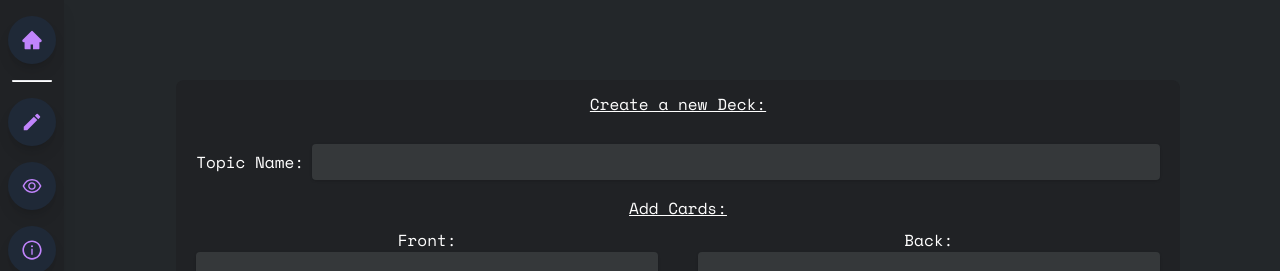
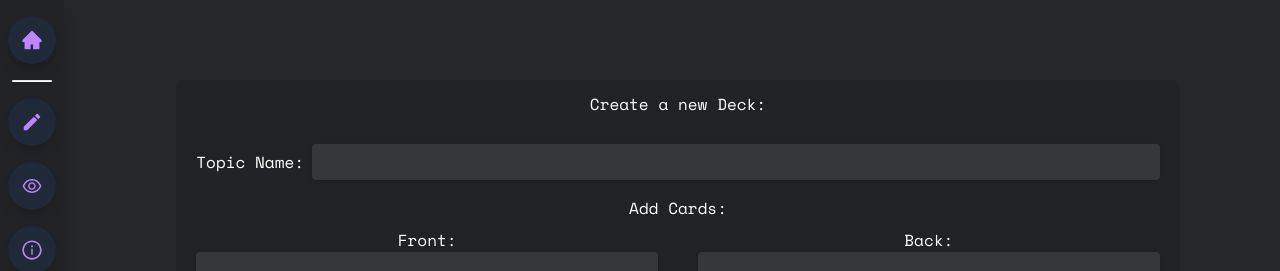
Before and after one commit to CalebCooper18/Flasharer, a React (Vite) app in the folder frontend/: page /create in a window 1280 px wide. Shown: the top 271 px of the page. Built offline with nearby package versions, Linux system fonts and the light colour scheme.

Commit message:
Moved some of the form to seperate components

```diff
--- /dev/null
+++ b/frontend/src/components/AddCardBtn.tsx
@@ -0,0 +1,15 @@
+
+interface Props {
+    handleAddCard: () => void;
+}
+
+export default function AddCardBtn({handleAddCard}: Props) {
+  return (
+    <button type="button" className="form-card-button-template bg-green-600 hover:bg-green-700
+    active:bg-green-800 group" onClick={handleAddCard}>
+        <span className="group-active:opacity-0 transition-all duration-200">Add Card</span>
+        <span className="absolute -translate-y-24 left-1/2 -translate-x-1/2 group-active:translate-y-0
+        transition-all duration-200">Card Added</span>
+    </button>
+  )
+}
--- /dev/null
+++ b/frontend/src/components/DeleteCardBtn.tsx
@@ -0,0 +1,15 @@
+
+interface Props {
+    handleDeleteCards: () => void;
+}
+
+export default function DeleteCardBtn({handleDeleteCards} : Props) {
+  return (
+    <button type="button" className="form-card-button-template bg-red-600 hover:bg-red-700
+    active:bg-red-800 group" onClick={handleDeleteCards}>
+        <span className="group-active:opacity-0 transition-all duration-200">Delete Cards</span>
+        <span className="absolute -translate-y-24 left-1/2 -translate-x-1/2 group-active:translate-y-0
+        transition-all duration-200">Cards Deleted</span>
+    </button>
+  )
+}
--- a/frontend/src/pages/Create.tsx
+++ b/frontend/src/pages/Create.tsx
@@ -7,6 +7,8 @@ import TagsSelect from "../components/TagsSelect";
 
 import { useAppDispatch } from "../app/hooks";
 import { createAndDeleteNotification } from "../app/reducers/notificationReducer";
+import AddCardBtn from "../components/AddCardBtn";
+import DeleteCardBtn from "../components/DeleteCardBtn";
 
 
 export default function Create() {
@@ -69,15 +71,15 @@ export default function Create() {
     }
 
   return (
-    <div className="h-[800px] pt-10 w-full flex flex-col justify-center items-center text-white xss:h-[750px] xss:pt-20">
+    <div className="h-[800px] pt-10 w-full flex flex-col justify-center items-center text-white sm:h-[750px] xss:pt-20">
         <div className="bg-primary h-full w-5/6 rounded-lg py-4 px-5">
             <form className="w-full flex flex-col items-center gap-1 sm:gap-3">
-                <h3 className="underline leading-4 mb-5 text-center">Create a new Deck:</h3>
+                <h3 className="leading-4 mb-5 text-center">Create a new Deck:</h3>
                 <div className="w-full flex gap-2 items-center flex-col sm:flex-row">
                     <label className="min-w-fit">Topic Name:</label>
                     <input type="text" className="input-field" value={topic} onChange={(e) => setTopic(e.target.value)} />
                 </div>
-                <h3 className="underline leading-4 mt-2 text-center">Add Cards:</h3>
+                <h3 className="leading-4 mt-2 text-center">Add Cards:</h3>
                 <div className="w-full grid grid-cols-1 gap-y-2 justify-center items-center sm:gap-x-10 sm:gap-y-2 sm:grid-cols-2">
                     <div className="w-full flex flex-col items-center gap-1 sm:gap-0">
                         <label>Front:</label>
@@ -88,20 +90,10 @@ export default function Create() {
                         <input type="text" className="input-field" value={answer} onChange={(e) => setAnswer(e.target.value)} />
                     </div>
                     <div className="w-full">
-                        <button type="button" className="form-card-button-template bg-green-600 hover:bg-green-700
-                        active:bg-green-800 group" onClick={handleAddCard}>
-                            <span className="group-active:opacity-0 transition-all duration-200">Add Card</span>
-                            <span className="absolute -translate-y-24 left-1/2 -translate-x-1/2 group-active:translate-y-0
-                            transition-all duration-200">Card Added</span>
-                        </button>
+                        <AddCardBtn handleAddCard={handleAddCard} />
                     </div>
                     <div className="w-full">
-                        <button type="button" className="form-card-button-template bg-red-600 hover:bg-red-700
-                        active:bg-red-800 group" onClick={handleDeleteCards}>
-                            <span className="group-active:opacity-0 transition-all duration-200">Delete Cards</span>
-                            <span className="absolute -translate-y-24 left-1/2 -translate-x-1/2 group-active:translate-y-0
-                            transition-all duration-200">Cards Deleted</span>
-                        </button>
+                        <DeleteCardBtn handleDeleteCards={handleDeleteCards} />
                     </div>
                 </div>
                 <div className="flex w-full flex-col">
```
